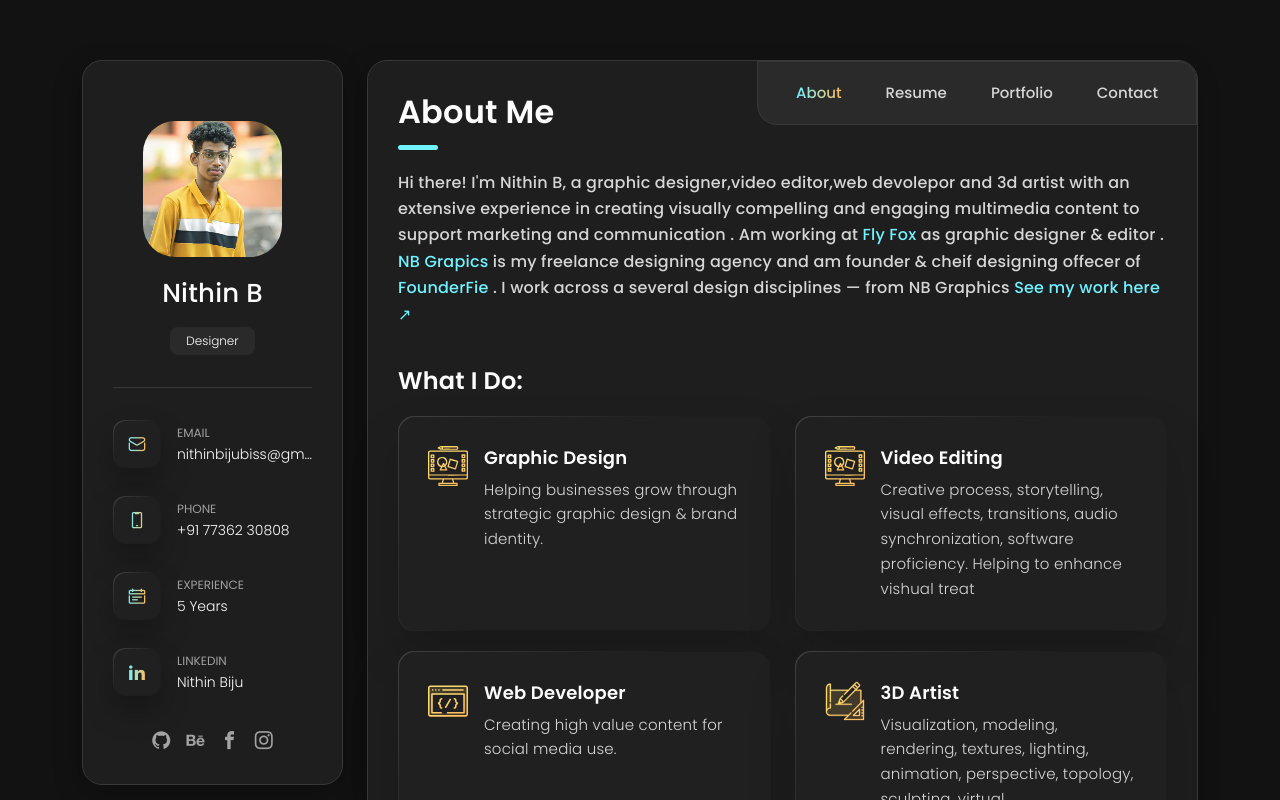
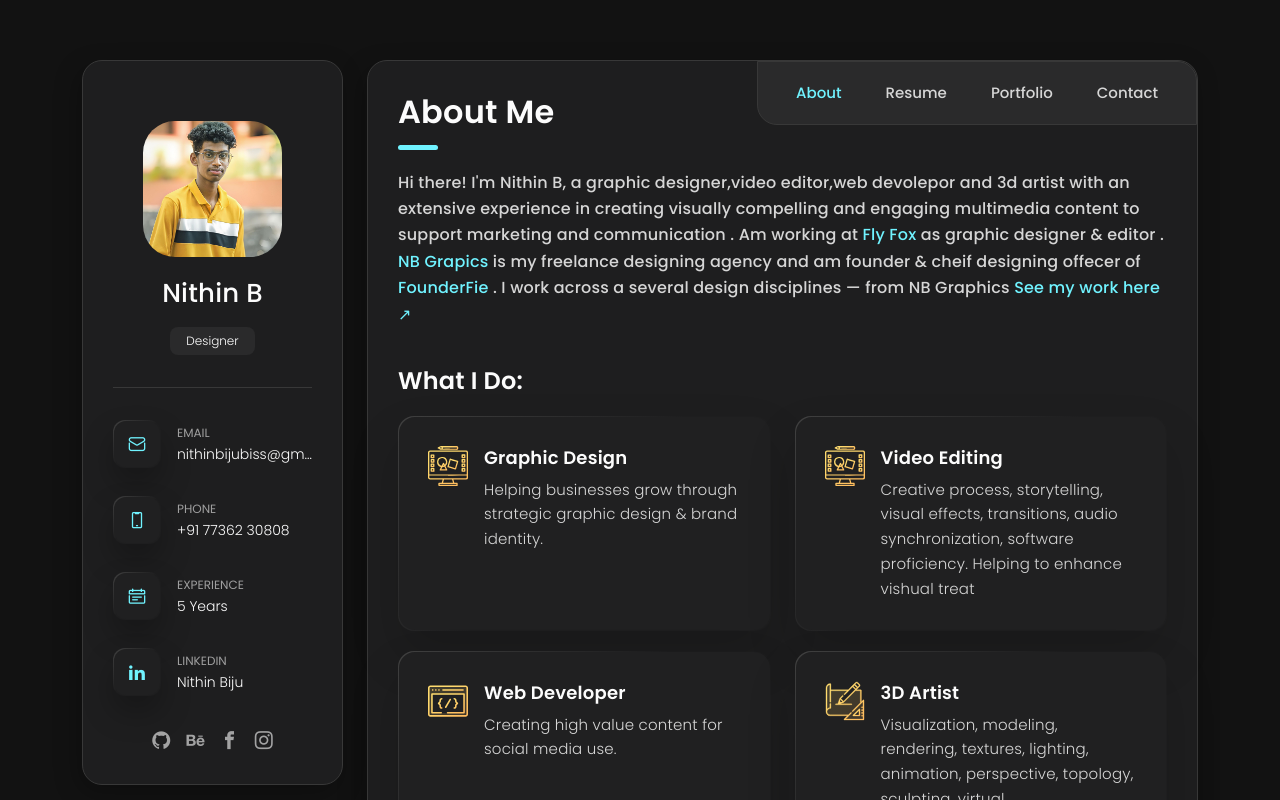
Before and after one commit to nithinbiju007/NithinBiju, a plain HTML site: page index.html in a window 1280 px wide. Shown: the top 800 px of the page. Drawn offline with Linux system fonts and the light colour scheme.

Commit message:
Update style.css

```diff
--- a/assets/styles/style.css
+++ b/assets/styles/style.css
@@ -53,7 +53,7 @@
   --color-error: #B84C4C;
   --color-gradient: linear-gradient(137.84deg, #70f3ff 26.31%, #70f3ff 93.75%);
   --color-gradient-soft: linear-gradient(135deg, rgba(255, 218, 109, 0.0375) 0%, rgba(255, 189, 94, 0) 100%), #1E1E1F;
-  --color-gradient-text: linear-gradient(90deg, #70f3ff, #FFBC5E);
+  --color-gradient-text: linear-gradient(90deg, #70f3ff, #70f3ff);
   --color-gradient-border: linear-gradient(155deg, #FFDA6D 0%, rgba(255, 191, 96, 0) 50%);
   --color-gradient-border-gray: linear-gradient(135deg, #404040 0%, rgba(64, 64, 64, 0) 48.44%);
   --color-gradient-gray: linear-gradient(137.84deg, #3F3F40 2.69%, #303030 93.75%);
```
